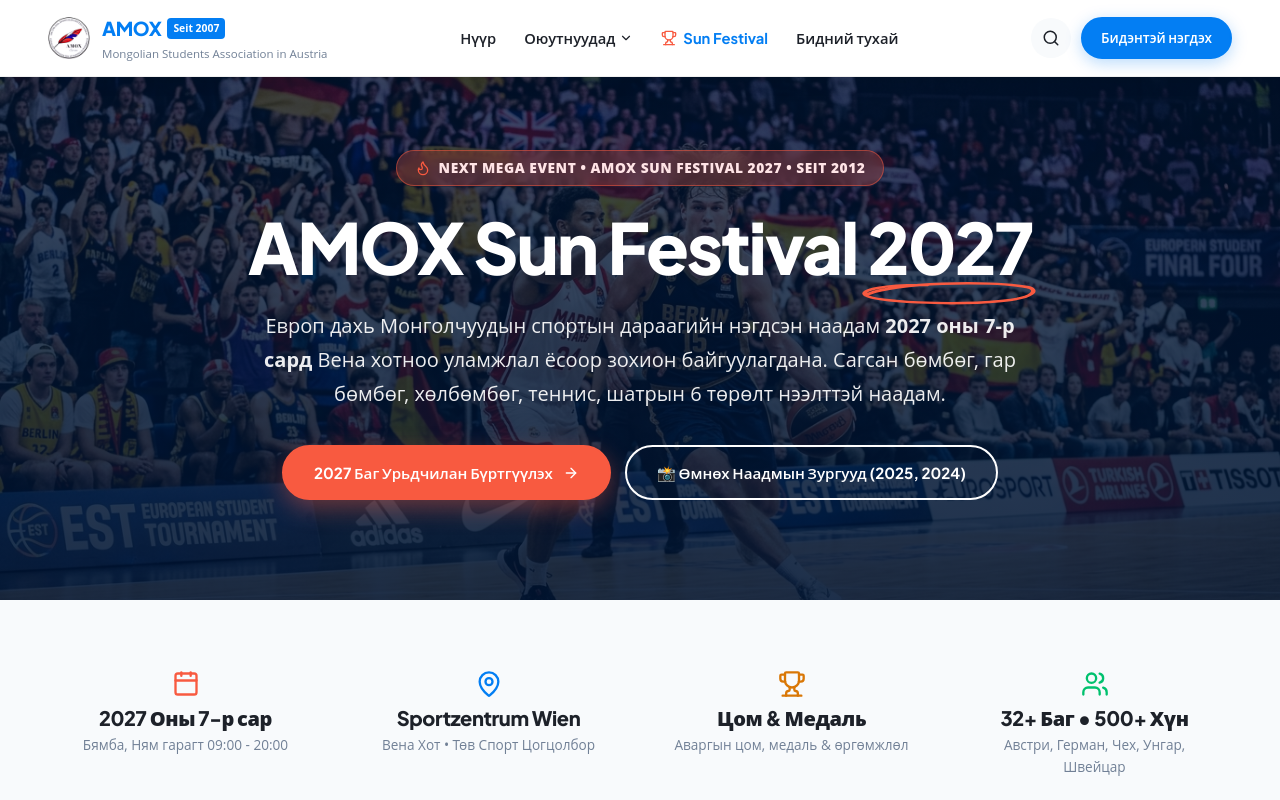
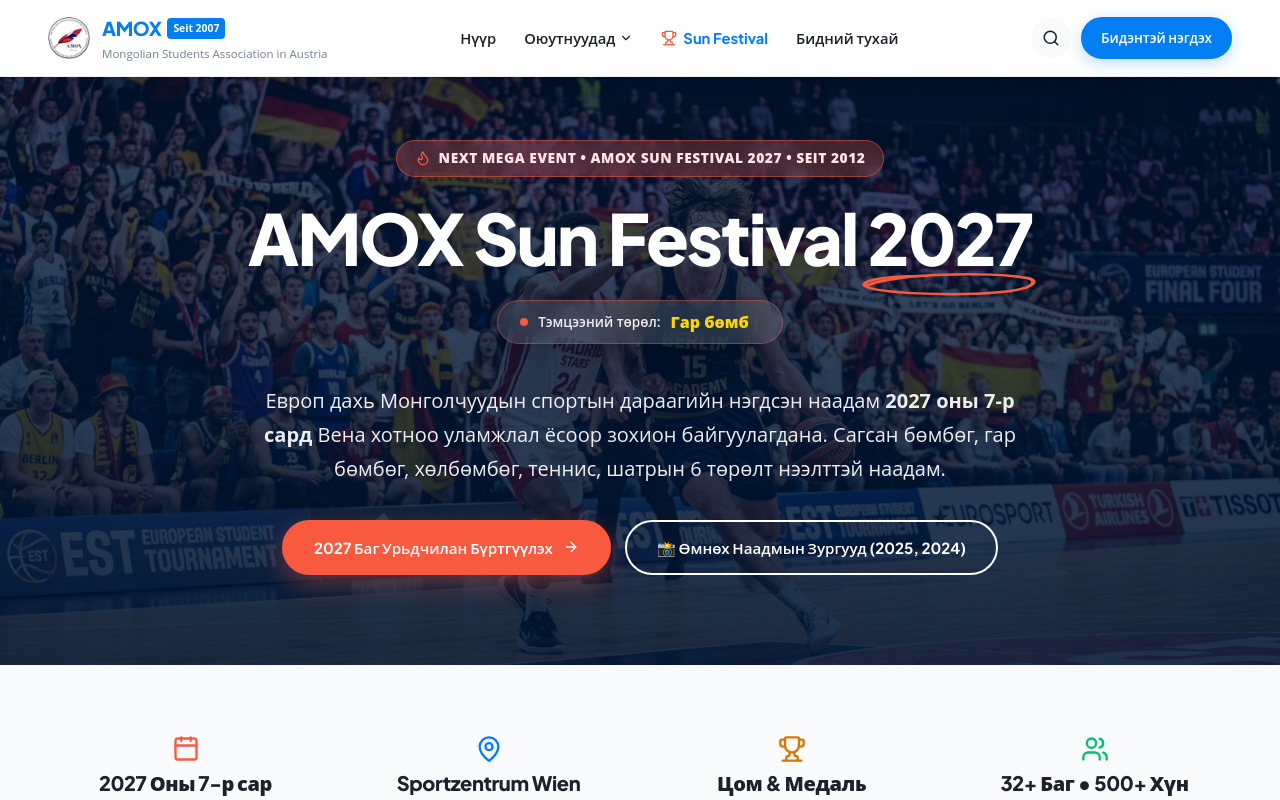
Before and after one commit to bkoenig-coder/amox, a React (Vite) app: page /sun-festival in a window 1280 px wide. Shown: the top 800 px of the page. Built offline with nearby package versions, Linux system fonts and the light colour scheme.

Commit message:
Add dynamic TypewriterLoop effect for categories (Sun Festival 2027, Student Guide, Students Info Day, AMOX Students Info Day 2026, etc.)

```diff
--- /dev/null
+++ b/src/components/TypewriterLoop.tsx
@@ -0,0 +1,92 @@
+import React, { useState, useEffect } from 'react';
+
+interface TypewriterLoopProps {
+  words?: string[];
+  typingSpeed?: number;
+  deletingSpeed?: number;
+  pauseDuration?: number;
+  className?: string;
+  prefix?: string;
+  highlightColor?: string;
+}
+
+export const TypewriterLoop: React.FC<TypewriterLoopProps> = ({
+  words = [
+    'Sun Festival 2027',
+    'Student Guide',
+    'Students Info Day',
+    'AMOX Students Info Day 2026',
+    'Housing & Dorm Finder',
+    'MA35 Visa & ÖGK Center',
+    '1-on-1 Mentorship'
+  ],
+  typingSpeed = 85,
+  deletingSpeed = 45,
+  pauseDuration = 1800,
+  className = '',
+  prefix = '',
+  highlightColor = 'var(--aiesec-blue)'
+}) => {
+  const [wordIndex, setWordIndex] = useState(0);
+  const [currentText, setCurrentText] = useState('');
+  const [isDeleting, setIsDeleting] = useState(false);
+
+  useEffect(() => {
+    const currentWord = words[wordIndex % words.length];
+
+    let timer: ReturnType<typeof setTimeout>;
+
+    if (!isDeleting && currentText === currentWord) {
+      // Word is fully typed, pause before deleting
+      timer = setTimeout(() => {
+        setIsDeleting(true);
+      }, pauseDuration);
+    } else if (isDeleting && currentText === '') {
+      // Word is fully deleted, move to next word
+      setIsDeleting(false);
+      setWordIndex((prev) => (prev + 1) % words.length);
+    } else {
+      // Typing or deleting next character
+      const speed = isDeleting ? deletingSpeed : typingSpeed;
+      timer = setTimeout(() => {
+        setCurrentText((prev) =>
+          isDeleting
+            ? currentWord.substring(0, prev.length - 1)
+            : currentWord.substring(0, prev.length + 1)
+        );
+      }, speed);
+    }
+
+    return () => clearTimeout(timer);
+  }, [currentText, isDeleting, wordIndex, words, typingSpeed, deletingSpeed, pauseDuration]);
+
+  return (
+    <span className={`typewriter-container ${className}`} style={{ display: 'inline-flex', alignItems: 'center' }}>
+      {prefix && <span style={{ marginRight: 8 }}>{prefix}</span>}
+      <span
+        style={{
+          color: highlightColor,
+          fontWeight: 800,
+          position: 'relative',
+          display: 'inline-block',
+          minWidth: '1ch'
+        }}
+      >
+        {currentText}
+      </span>
+      <span
+        className="typewriter-cursor"
+        aria-hidden="true"
+        style={{
+          display: 'inline-block',
+          marginLeft: 2,
+          fontWeight: 300,
+          color: highlightColor,
+          opacity: 1
+        }}
+      >
+        |
+      </span>
+    </span>
+  );
+};
--- a/src/pages/AboutPage.tsx
+++ b/src/pages/AboutPage.tsx
@@ -29,6 +29,7 @@
 import { HandDrawnLoop, HandDrawnWave } from '../components/HandDrawnSVGs';
 import { CascadingCollage } from '../components/CascadingCollage';
 import { OfficialChannelsSection } from '../components/OfficialChannelsSection';
+import { TypewriterLoop } from '../components/TypewriterLoop';
 import { TIMELINE_HISTORY } from '../data/eventsData';
 import { AMOX_MISSION_VISION } from '../data/associationData';
 
@@ -219,6 +220,27 @@
               <span style={{ opacity: 0.8, fontSize: '0.85rem', fontWeight: 600 }}>
                 (SSG)
               </span>
+            </div>
+
+            {/* Typewriter Categories Loop */}
+            <div style={{ display: 'flex', justifyContent: 'center', marginBottom: 20 }}>
+              <div className="typewriter-hero-badge">
+                <span className="typewriter-tag-pulse" />
+                <span style={{ fontSize: '0.85rem', color: 'rgba(255,255,255,0.85)', fontWeight: 600 }}>
+                  Үйл ажиллагаа:
+                </span>
+                <TypewriterLoop
+                  words={[
+                    'Sun Festival 2027',
+                    'Student Guide',
+                    'Students Info Day',
+                    'AMOX Students Info Day 2026',
+                    '1-on-1 Mentorship',
+                    'Housing & Visa Support'
+                  ]}
+                  highlightColor="#FFDF00"
+                />
+              </div>
             </div>
 
             <p
--- a/src/pages/HomePage.tsx
+++ b/src/pages/HomePage.tsx
@@ -17,6 +17,7 @@
 import { CascadingCollage } from '../components/CascadingCollage';
 import { OfficialChannelsSection } from '../components/OfficialChannelsSection';
 import { AnimatedStatNumber } from '../components/AnimatedStatCounter';
+import { TypewriterLoop } from '../components/TypewriterLoop';
 import { EVENTS_DATA } from '../data/eventsData';
 import { AMOX_MISSION_VISION } from '../data/associationData';
 
@@ -133,6 +134,28 @@
               <span style={{ opacity: 0.8, fontSize: '0.85rem', fontWeight: 600 }}>
                 (SSG)
               </span>
+            </div>
+
+            {/* Typewriter Categories Loop Banner */}
+            <div style={{ display: 'flex', justifyContent: 'center', marginBottom: 20 }}>
+              <div className="typewriter-hero-badge">
+                <span className="typewriter-tag-pulse" />
+                <span style={{ fontSize: '0.85rem', color: 'rgba(255,255,255,0.85)', fontWeight: 600 }}>
+                  Онцлох хөтөлбөр:
+                </span>
+                <TypewriterLoop
+                  words={[
+                    'Sun Festival 2027',
+                    'Student Guide',
+                    'Students Info Day',
+                    'AMOX Students Info Day 2026',
+                    'Housing Finder',
+                    'MA35 Visa Center',
+                    '1-on-1 Mentorship'
+                  ]}
+                  highlightColor="#FFDF00"
+                />
+              </div>
             </div>
 
             <p
@@ -447,9 +470,27 @@
                 <HandDrawnLoop color="#037EF3" />
               </span>
             </h2>
-            <p style={{ fontSize: '1.1rem', color: 'var(--text-sub)' }}>
+            <p style={{ fontSize: '1.1rem', color: 'var(--text-sub)', marginBottom: 16 }}>
               Австри дахь амьдрал, их сургууль, спорт ба карьерын бүх талын дэмжлэг
             </p>
+
+            <div style={{ display: 'inline-flex', alignItems: 'center', gap: 8, padding: '6px 20px', background: '#EFF6FF', borderRadius: 'var(--radius-pill)', border: '1px solid rgba(3, 126, 243, 0.25)', boxShadow: '0 2px 10px rgba(3, 126, 243, 0.08)' }}>
+              <span style={{ fontSize: '0.86rem', fontWeight: 800, color: 'var(--aiesec-blue)' }}>
+                ✨ Чиглэлүүд:
+              </span>
+              <TypewriterLoop
+                words={[
+                  'Sun Festival 2027',
+                  'Student Guide',
+                  'Students Info Day',
+                  'AMOX Students Info Day 2026',
+                  'Housing & Dorm Finder',
+                  'MA35 Visa & ÖGK Insurance',
+                  '1-on-1 Mentorship'
+                ]}
+                highlightColor="var(--aiesec-blue)"
+              />
+            </div>
           </div>
 
           <div style={{ display: 'flex', flexDirection: 'column', gap: 110 }}>
--- a/src/pages/SunFestivalPage.tsx
+++ b/src/pages/SunFestivalPage.tsx
@@ -19,6 +19,7 @@
 } from 'lucide-react';
 import { HandDrawnLoop, HandDrawnWave } from '../components/HandDrawnSVGs';
 import { FestivalPhotoSlider } from '../components/FestivalPhotoSlider';
+import { TypewriterLoop } from '../components/TypewriterLoop';
 
 export const SunFestivalPage: React.FC = () => {
   const [formData, setFormData] = useState({
@@ -183,6 +184,28 @@
                 <HandDrawnLoop color="#F85A40" />
               </span>
             </h1>
+
+            {/* Typewriter Sports Loop */}
+            <div style={{ display: 'flex', justifyContent: 'center', marginBottom: 20 }}>
+              <div className="typewriter-hero-badge" style={{ borderColor: 'rgba(248, 90, 64, 0.4)' }}>
+                <span className="typewriter-tag-pulse" style={{ background: '#F85A40', boxShadow: '0 0 10px #F85A40' }} />
+                <span style={{ fontSize: '0.85rem', color: 'rgba(255,255,255,0.9)', fontWeight: 600 }}>
+                  Тэмцээний төрөл:
+                </span>
+                <TypewriterLoop
+                  words={[
+                    'Сагсан бөмбөг (Эрэгтэй / Эмэгтэй)',
+                    'Гар бөмбөг (Холимог 4+2)',
+                    'Мини Хөлбөмбөг (5+1)',
+                    'Ширээний теннис',
+                    'Талбайн теннис',
+                    'Шатар & Оюуны спорт',
+                    'Sun Festival 2027 Mega Cup'
+                  ]}
+                  highlightColor="#FFD700"
+                />
+              </div>
+            </div>
 
             <p
               style={{
--- a/src/styles/index.css
+++ b/src/styles/index.css
@@ -820,3 +820,40 @@
   z-index: 1;
   animation: floatSlow 8s ease-in-out infinite alternate;
 }
+
+/* 8. Typewriter Looping Effect */
+.typewriter-cursor {
+  animation: blinkCursor 0.9s infinite;
+}
+
+@keyframes blinkCursor {
+  0%, 100% {
+    opacity: 1;
+  }
+  50% {
+    opacity: 0;
+  }
+}
+
+.typewriter-hero-badge {
+  display: inline-flex;
+  align-items: center;
+  gap: 10px;
+  padding: 8px 22px;
+  border-radius: var(--radius-pill);
+  background: rgba(255, 255, 255, 0.12);
+  border: 1px solid rgba(255, 255, 255, 0.25);
+  backdrop-filter: blur(12px);
+  box-shadow: 0 6px 24px rgba(0, 0, 0, 0.18);
+  margin-bottom: 20px;
+}
+
+.typewriter-tag-pulse {
+  width: 8px;
+  height: 8px;
+  border-radius: 50%;
+  background: #00C16E;
+  box-shadow: 0 0 10px #00C16E;
+  animation: pulseGlow 2s infinite;
+  flex-shrink: 0;
+}
```
